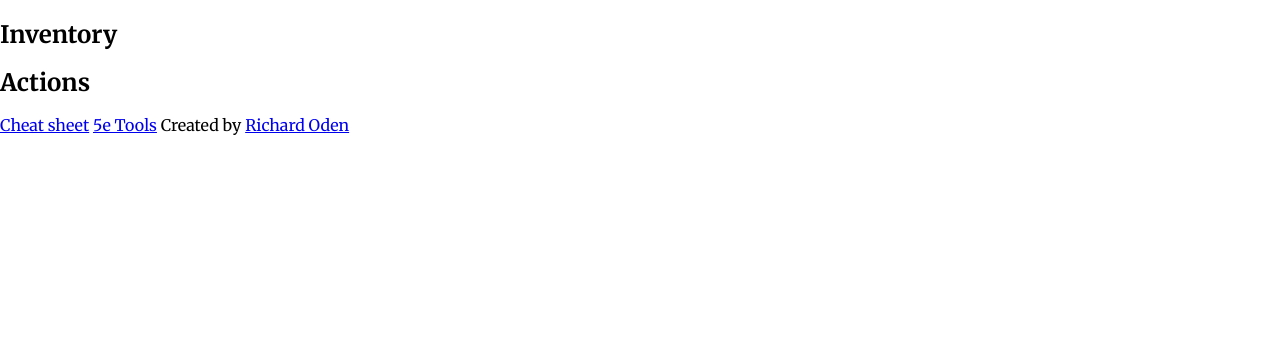
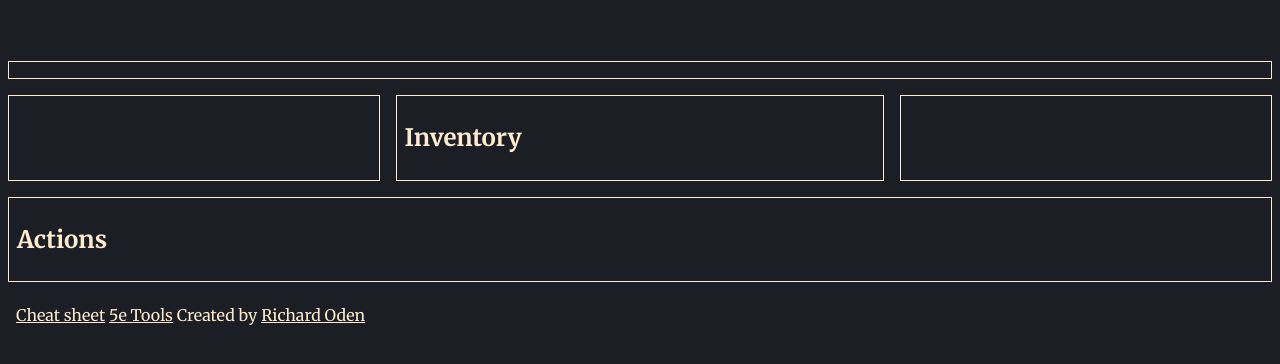
Before and after one commit to richard-oden/stone-character-sheet, a plain HTML site: page sheet.html in a window 1280 px wide. Drawn offline with Linux system fonts and the light colour scheme.

Commit message:
Started on style.css and app.js

```diff
--- a/css/style.css
+++ b/css/style.css
@@ -1,4 +1,76 @@
 * {
     box-sizing: border-box;
     font-family: 'Merriweather', serif;
+    background-color: #1c1e26;
+    color: blanchedalmond;
+    border-color: blanchedalmond;
+    --highlight-background: rgb(34, 35, 46);
+    --highlight-foreground: white;
+    --important: rgb(133, 0, 0);
 }
+
+/* HELPER CLASSES =============================== */
+
+.col, .row {
+    display: flex;
+}
+
+.col {
+    flex-direction: column;
+}
+
+.row {
+    flex-direction: row;
+}
+
+.cards {
+    flex-wrap: wrap;
+}
+
+.grid {
+    display: grid;
+}
+
+/* LAYOUT =============================== */
+
+body {
+    height: 100vh;
+}
+
+main {
+    grid-template-areas:
+        "top-row top-row top-row"
+        "left-col center-col right-col"
+        "bottom-row bottom-row bottom-row";
+}
+
+.top-row {
+    grid-area: top-row;
+}
+
+.bottom-row {
+    grid-area: bottom-row;
+}
+
+.left-col {
+    grid-area: left-col;
+}
+
+.center-col {
+    grid-area: center-col;
+}
+
+.right-col {
+    grid-area: right-col;
+}
+
+/* STYLING =============================== */
+
+header, footer, section {
+    padding: .5rem;
+    margin: .5rem;
+}
+
+section {
+    border: 1px solid;
+}
--- /dev/null
+++ b/js/app.js
@@ -0,0 +1,14 @@
+const characterName = document.querySelector('.char-name');
+const basicInfo = document.querySelector('.basic-info');
+const abilityScores = document.querySelector('.abil-scores');
+const basicStats = document.querySelector('.basic-stats');
+const skills = document.querySelector('.skills');
+const hp = document.querySelector('.hp');
+const inventory = document.querySelector('.inventory');
+const wealth = document.querySelector('.wealth');
+const inventoryFilter = document.querySelector('.inventory-filter');
+const items = document.querySelector('.items');
+const situationalInfo = document.querySelector('.situational-info');
+const proficiencies = document.querySelector('.proficiencies');
+const actionsFilter = document.querySelector('.actions-filter');
+const actions = document.querySelector('.actions');
--- a/sheet.html
+++ b/sheet.html
@@ -15,7 +15,7 @@
         <h1 class="char-name"></h1>
         <p class="basic-info"></p>
     </header>
-    <body class="grid">
+    <main class="grid">
         <section class="row top-row">
             <div class="abil-scores"></div>
         </section>
@@ -36,12 +36,12 @@
             <div class="col situational-info"></div>
             <div class="col proficiencies"></div>
         </section>
-        <section class="cards bottom-row">
+        <section class="row cards bottom-row">
             <h2>Actions</h2>
             <form class="actions-filter"></form>
             <div class="actions"></div>
         </section>
-    </body>
+    </main>
     <footer>
         <a href="#">Cheat sheet</a>
         <a href="#">5e Tools</a>
@@ -51,5 +51,6 @@
     <script src="js/Items.js"></script>
     <script src="js/Action.js"></script>
     <script src="js/Stone.js"></script>
+    <script src="js/app.js"></script>
 </body>
 </html>
```
